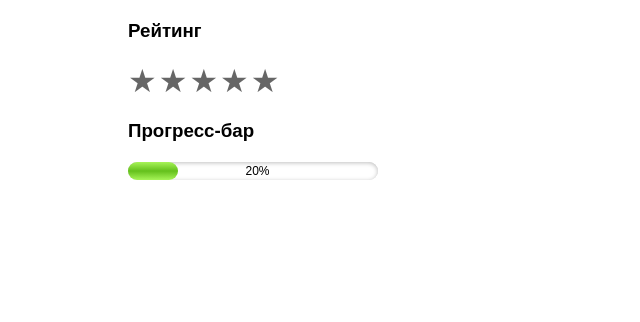
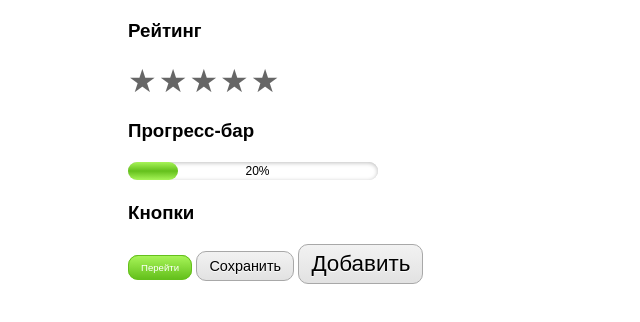
Before and after one commit to goale/tutu-test, a plain HTML site: page html-test/tasks/index.html in a window 1280 px wide. Shown: the whole page, without its empty margins (0-640 px from the left). Drawn offline with Linux system fonts and the light colour scheme.

Commit message:
added button styles

```diff
--- a/html-test/tasks/index.html
+++ b/html-test/tasks/index.html
@@ -24,6 +24,10 @@
             </div>
             <h3>Прогресс-бар</h3>
             <progress value="20" max="100"></progress>
+            <h3>Кнопки</h3>
+            <a href="#" class="btn btn--success btn--small">Перейти</a>
+            <button class="btn">Сохранить</button>
+            <input type="submit" class="btn btn--large" value="Добавить">
         </div>
     </body>
 </html>
--- a/html-test/tasks/styles.css
+++ b/html-test/tasks/styles.css
@@ -100,3 +100,54 @@ progress[value]::-moz-progress-bar {
 
 progress[value]::-moz-progress-value {
 }
+
+/**
+ * Button
+ */
+ .btn {
+     position: relative;
+     border: 1px solid #a8a8a8;
+     text-decoration: none;
+     font-size: .9em;
+     color: #000;
+     padding: 6px 12px;
+     border-radius: 10px;
+     background: #f2f2f2;
+     background: -webkit-linear-gradient(top, #f2f2f2, #e2e2e2);
+     background: -moz-linear-gradient(top, #f2f2f2, #e2e2e2);
+     background: linear-gradient(to bottom, #f2f2f2, #e2e2e2);
+     text-shadow: 0 1px 1px white;
+     cursor: pointer;
+ }
+
+ .btn:hover {
+     background: #e2e2e2;
+     background: -webkit-linear-gradient(top, #e2e2e2, #f2f2f2);
+     background: -moz-linear-gradient(top, #e2e2e2, #f2f2f2);
+     background: linear-gradient(to bottom, #e2e2e2, #f2f2f2);
+ }
+
+ .btn--success {
+     border: 1px solid #64c01c;
+     background: #a7f458;
+     color: white;
+     text-shadow: none;
+     background: -webkit-linear-gradient(top, #a7f458, #64c01c);
+     background: -moz-linear-gradient(top, #a7f458, #64c01c);
+     background: linear-gradient(to bottom, #a7f458, #64c01c);
+ }
+
+ .btn--success:hover {
+     background: #e2e2e2;
+     background: -webkit-linear-gradient(top, #64c01c, #a7f458);
+     background: -moz-linear-gradient(top, #64c01c, #a7f458);
+     background: linear-gradient(to bottom, #64c01c, #a7f458);
+ }
+
+ .btn--large {
+     font-size: 1.4em;
+ }
+
+ .btn--small {
+     font-size: 0.6em;
+ }
```
